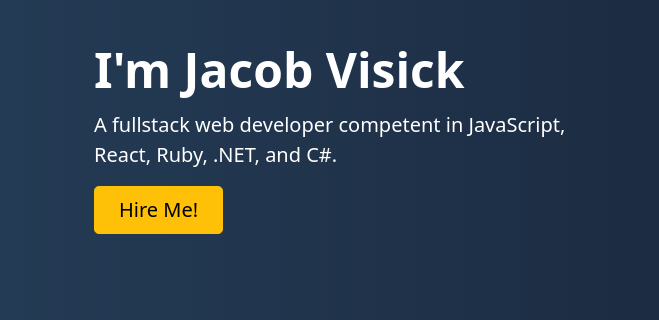
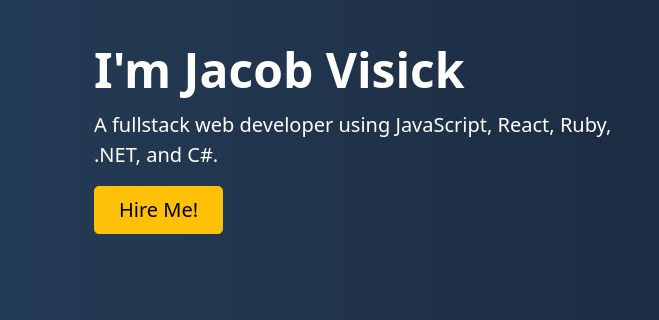
Before and after one commit to jacobvisick/Landing-Page, a plain HTML site: page index.html in a window 1280 px wide. Shown: the part 152-472 px from the top of the page, 0-659 px from the left. Drawn offline with nearby package versions, Linux system fonts and the light colour scheme.

Commit message:
Change verbiage

```diff
--- a/index.html
+++ b/index.html
@@ -59,7 +59,7 @@
                 </div>
                 <div class="col-lg-6">
                     <h1 class="display-5 fw-bold lh-1 mb-3">I'm Jacob Visick</h1>
-                    <p class="lead">A fullstack web developer competent in JavaScript, React, Ruby, .NET, and C#.
+                    <p class="lead">A fullstack web developer using JavaScript, React, Ruby, .NET, and C#.
                     </p>
                     <div class="d-grid gap-2 d-md-flex justify-content-md-start">
                         <button type="button" class="btn btn-warning btn-lg px-4 me-md-2">Hire Me!</button>
```
